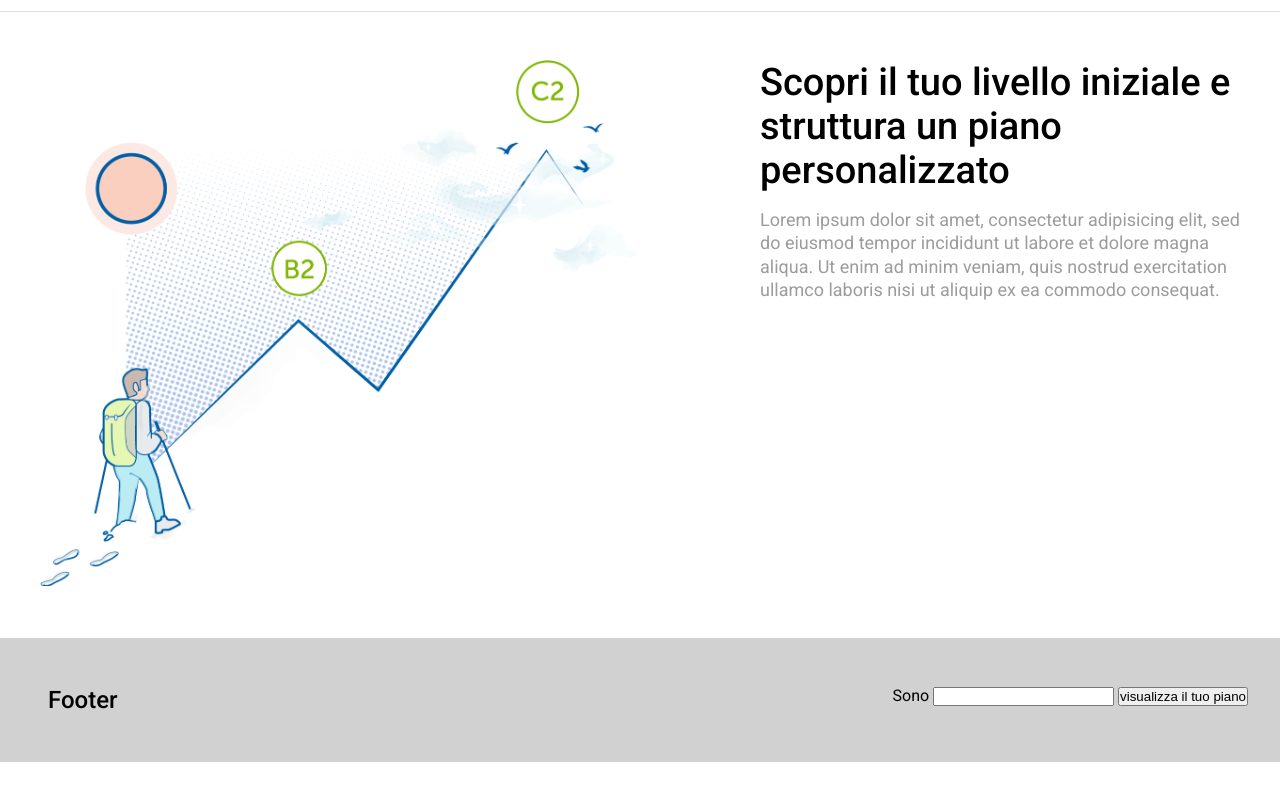
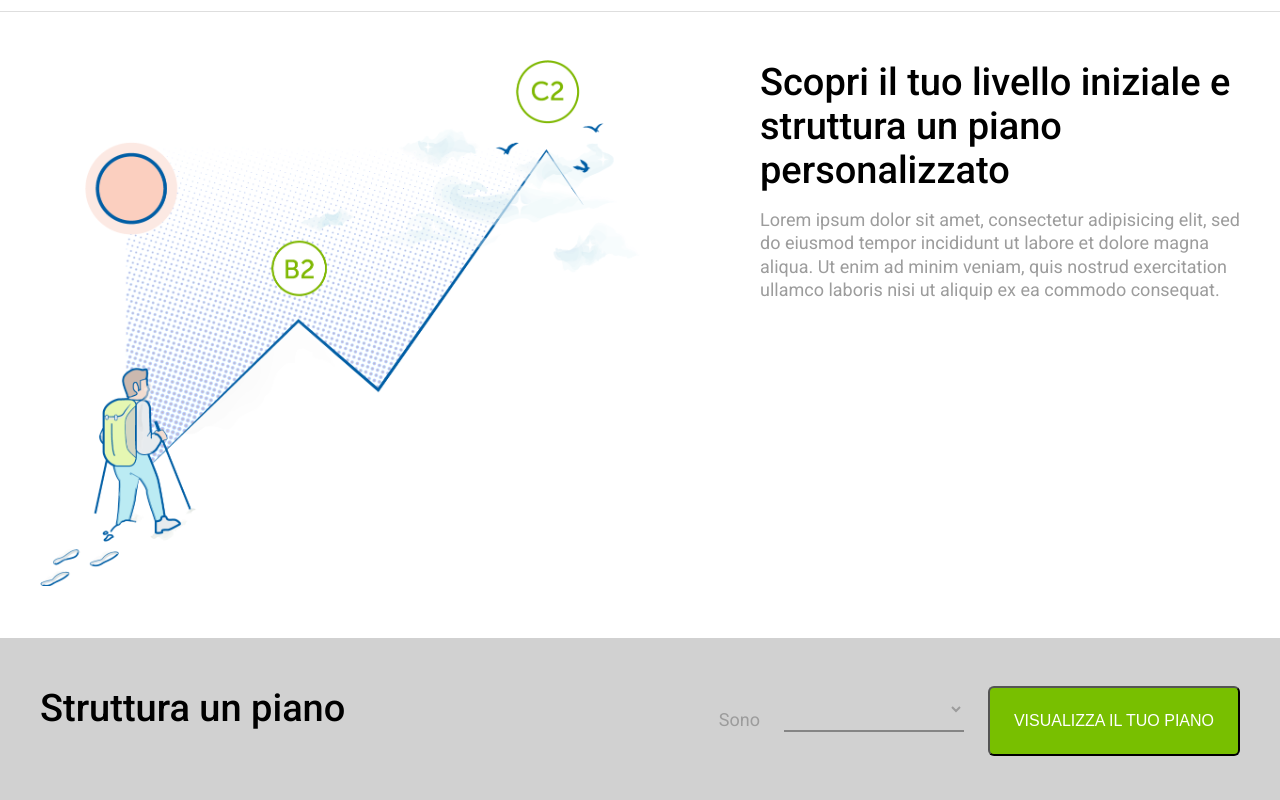
Before and after one commit to lorenzofranzone/html-css-fluentify, a plain HTML site: page index.html in a window 1280 px wide. Shown: the part 1226-2026 px from the top of the page. Before the commit the page ends 1988 px from the top, so only its background shows below. Drawn offline with Linux system fonts and the light colour scheme.

Commit message:
Footer
Style footer

```diff
--- a/css/style.css
+++ b/css/style.css
@@ -36,6 +36,12 @@ body {
 
 h1, h2, h3, h4, h5, h6 {
   font-weight: 500;
+}
+
+p, .footer-select select {
+  color: #9c9c9c;
+  line-height: 130%;
+  font-size: 18px;
 }
 
 /*//////////////////////////////////////////////////
@@ -142,12 +148,6 @@ main {
   background: #fff;
 }
 
-main p {
-  color: #9c9c9c;
-  line-height: 130%;
-  font-size: 18px;
-}
-
 [class^="main"]:not(.main-bottom-content):not(.main-bottom-img) {
   padding: 48px 0px;
 }
@@ -241,7 +241,7 @@ Main Bottom
   width: 40%;
 }
 
-.main-bottom-content h2 {
+.main-bottom-content h2, footer h2 {
   font-size: 38px;
   margin-bottom: 16px;
 }
@@ -253,8 +253,12 @@ FOOTER
 //////////////////////////////////////////////////*/
 
 footer {
-  padding: 48px;
   background: #d1d1d1;
+  position: relative;
+}
+
+footer .container {
+  padding: 48px 0px 64px;
 }
 
 footer h2 {
@@ -265,3 +269,37 @@ footer form {
   display: inline-block;
   float: right;
 }
+
+label {
+  color: #9c9c9c;
+  line-height: 130%;
+  font-size: 18px;
+  margin-right: 20px;
+}
+
+.footer-select {
+  display: inline-block;
+  border-bottom: 2px solid #858585;
+}
+
+.footer-select select {
+  display: inline-block;
+  background: transparent;
+  width: 180px;
+  padding: 20px;
+  height: 20px;
+  font-size: 18px;
+  border: none;
+  border-radius: none;
+}
+
+footer .btn-green {
+  font-size: 16px;
+  margin-left: 20px;
+}
+
+.help {
+  position: fixed;
+  bottom: -3px;
+  right: 32px;
+}
--- a/index.html
+++ b/index.html
@@ -97,13 +97,18 @@
 
   <footer>
     <div class="container">
-      <h2>Footer</h2>
+      <h2>Struttura un piano</h2>
       <form>
         <label for="piano-select">Sono</label>
-        <input type="select" name="piano-select" value="">
-        <input class="button" type="submit" name="piano-submit" value="visualizza il tuo piano">
+        <div class="footer-select">
+          <select name="piano-select" form="">
+            <option value="volvo">Seleziona</option>
+          </select>
+        </div>
+        <input class="btn-green" type="submit" name="piano-submit" value="visualizza il tuo piano">
       </form>
     </div>
+    <div class="help btn-green">help</div>
   </footer>
 
 </body>
```
